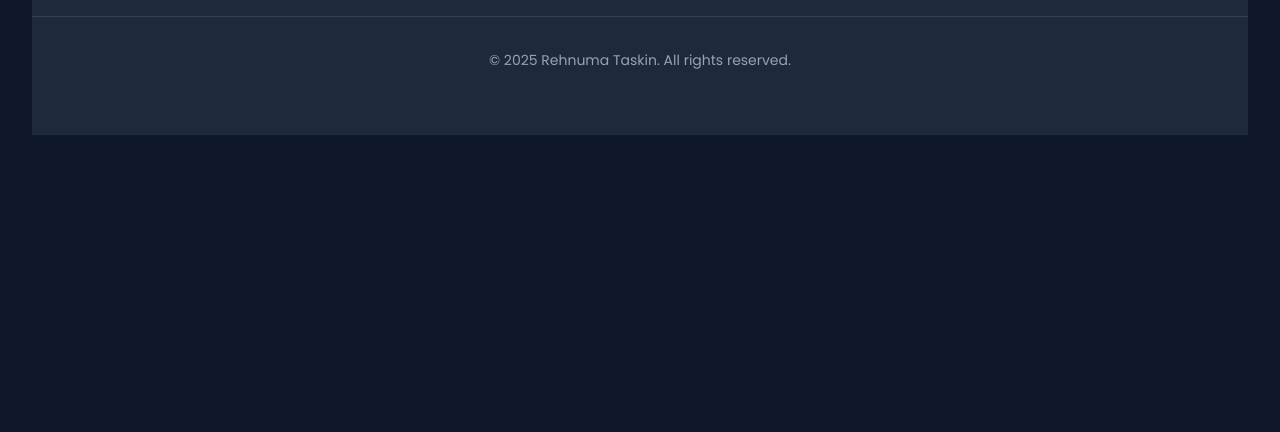
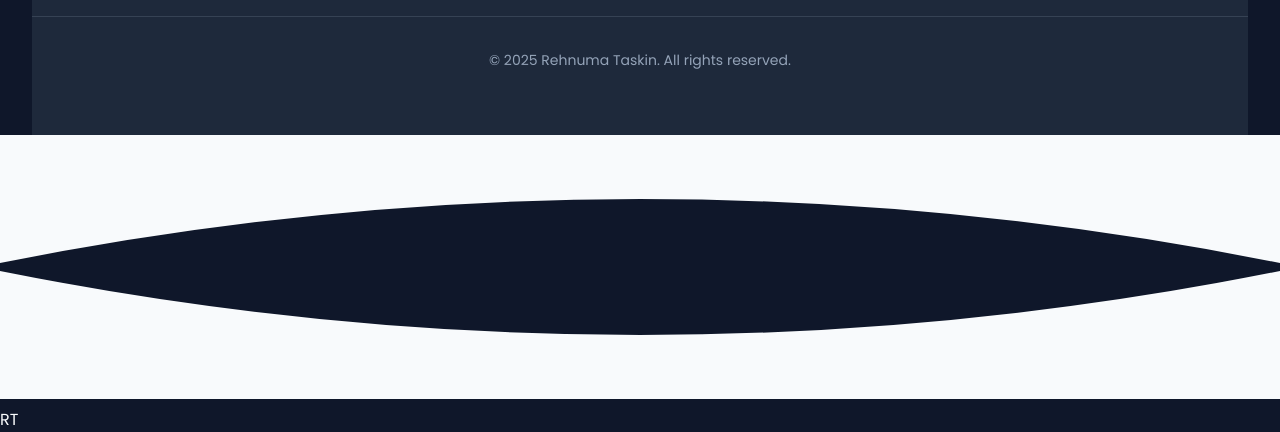
Before and after one commit to TaskinRe/TaskinRe.github.io, a plain HTML site: page index.html in a window 1280 px wide. Shown: the part 6576-7008 px from the top of the page. Before the commit the page ends 6711 px from the top, so only its background shows below. Drawn offline with nearby package versions, Linux system fonts and the light colour scheme.

Commit message:
Update index.html

```diff
--- a/index.html
+++ b/index.html
@@ -460,6 +460,21 @@
     </div>
   </div>
 
+  <!-- Page Transition Overlay -->
+  <div class="page-transition-overlay">
+    <div class="transition-panel top-panel">
+      <svg viewBox="0 0 100 10" preserveAspectRatio="none">
+        <path d="M0,0 L100,0 L100,10 Q50,0 0,10 Z" fill="currentColor"/>
+      </svg>
+    </div>
+    <div class="transition-panel bottom-panel">
+      <svg viewBox="0 0 100 10" preserveAspectRatio="none">
+        <path d="M0,10 L100,10 L100,0 Q50,10 0,0 Z" fill="currentColor"/>
+      </svg>
+    </div>
+    <div class="transition-logo">RT</div>
+  </div>
+
   <!-- Scripts -->
   <script src="https://cdnjs.cloudflare.com/ajax/libs/gsap/3.11.4/gsap.min.js"></script>
   <script src="https://cdnjs.cloudflare.com/ajax/libs/gsap/3.11.4/ScrollTrigger.min.js"></script>
```
